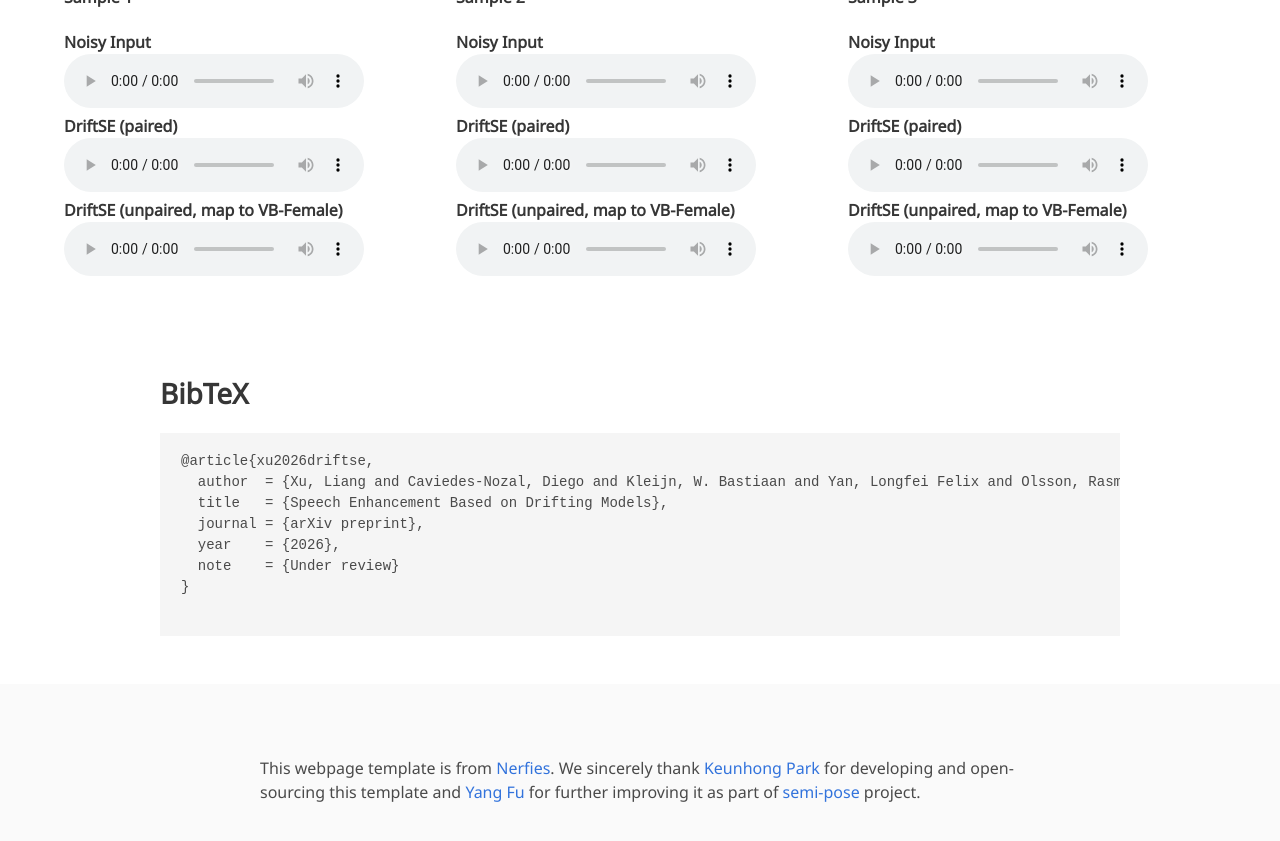
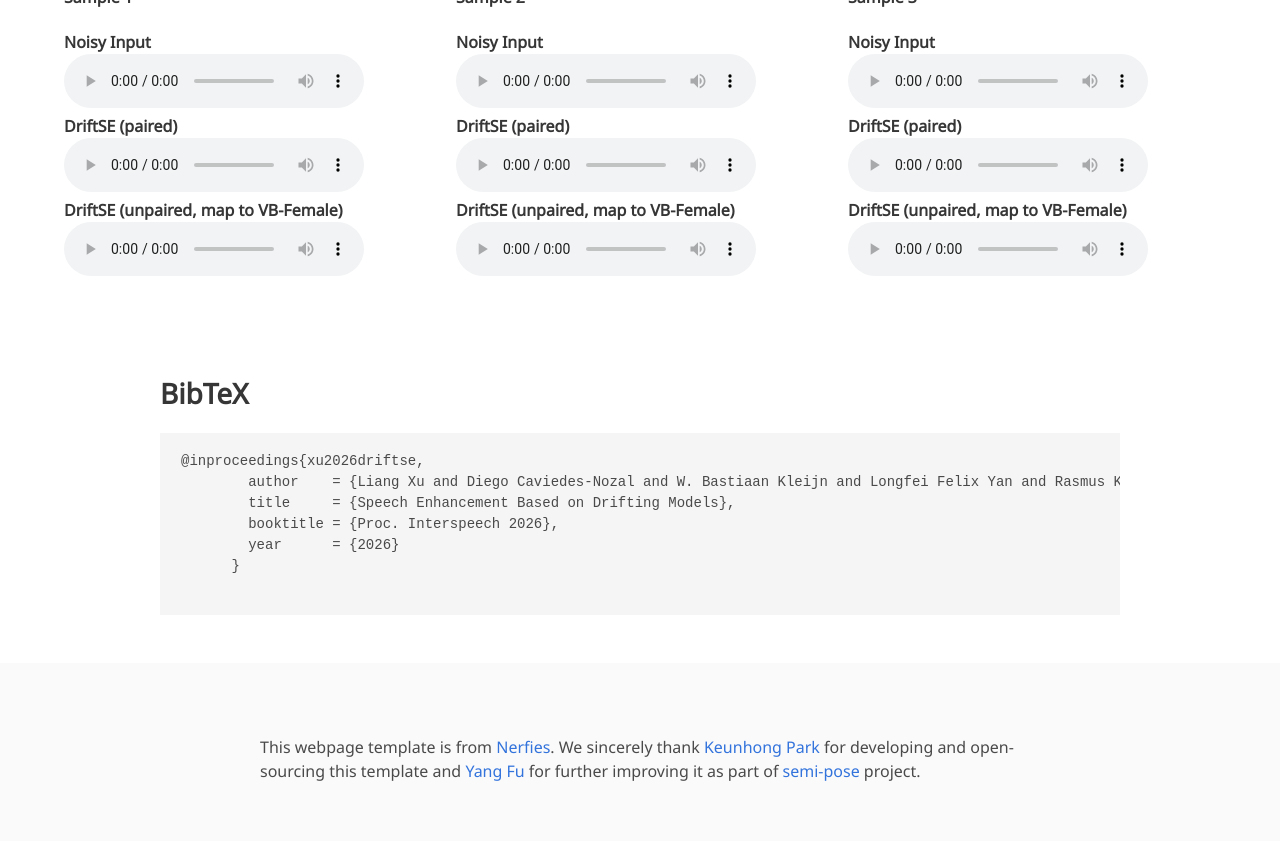
Before and after one commit to LiangXu123/LiangXu123.github.io, a Jekyll site: the page driftse/index.html, which Jekyll copies as it is, in a window 1280 px wide and 900 px high, scrolled down 3149 px. Shown: the top 841 px of the window. Built offline with Jekyll 4.4.1, drawn with Linux system fonts in a browser that asks for light colours; nearby versions of some CDN libraries; some web fonts are replaced; library files that are not in the unit come from our copies; a style sheet for code colours, icons or effects is not loaded; some of the changed text lies outside the part shown.

Commit message:
update interspeech

```diff
--- a/driftse/index.html
+++ b/driftse/index.html
@@ -65,7 +65,7 @@
                 </a></span>
             </div>
             <div class="is-size-5 publication-authors">
-              <span class="author-block">submitted to Interspeech 2026 (under review)</span>
+              <span class="author-block">Interspeech 2026</span>
             </div>
             <div class="is-size-5 publication-authors">
               <span class="author-block"><sup>1</sup>School of Engineering and Computer Science, Victoria University of
@@ -378,13 +378,12 @@
   <section class="section" id="BibTeX">
     <div class="container is-max-desktop content">
       <h2 class="title">BibTeX</h2>
-      <pre><code>@article{xu2026driftse,
-  author  = {Xu, Liang and Caviedes-Nozal, Diego and Kleijn, W. Bastiaan and Yan, Longfei Felix and Olsson, Rasmus Kongsgaard},
-  title   = {Speech Enhancement Based on Drifting Models},
-  journal = {arXiv preprint},
-  year    = {2026},
-  note    = {Under review}
-}
+      <pre><code>@inproceedings{xu2026driftse,
+        author    = {Liang Xu and Diego Caviedes-Nozal and W. Bastiaan Kleijn and Longfei Felix Yan and Rasmus Kongsgaard Olsson},
+        title     = {Speech Enhancement Based on Drifting Models},
+        booktitle = {Proc. Interspeech 2026},
+        year      = {2026}
+      }
     </code></pre>
     </div>
   </section>
```
Also changed, not shown: _pages/about.md (+3 -2 lines).
